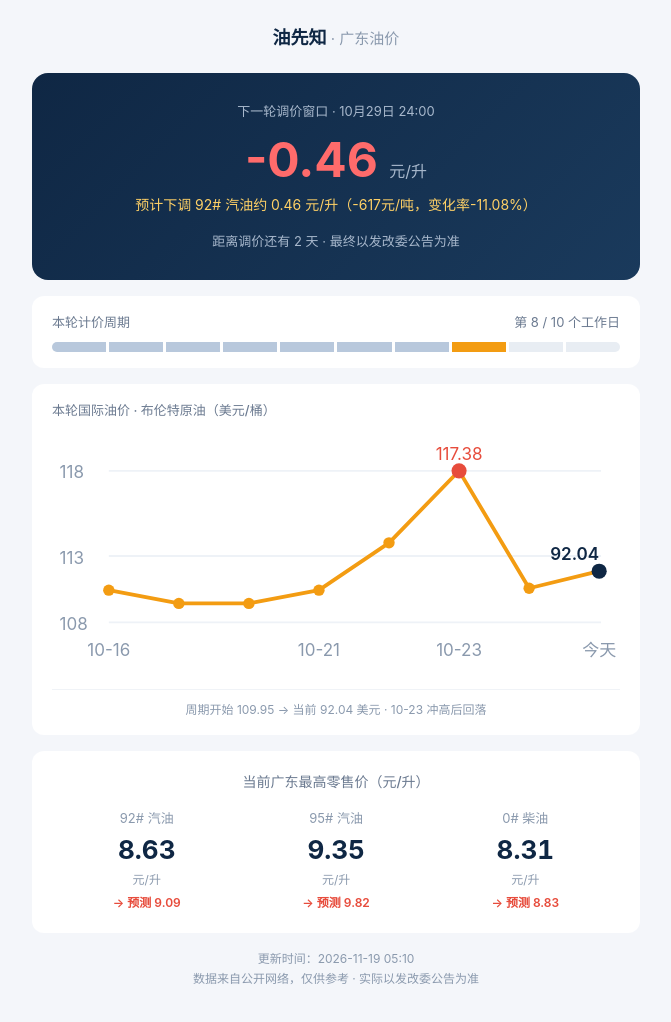
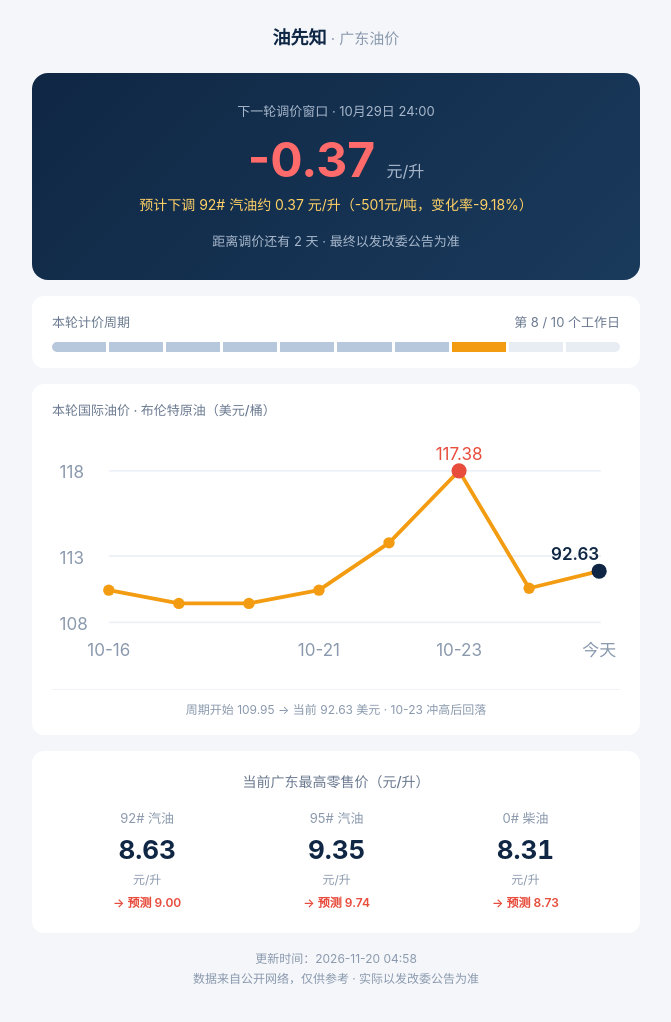
Before and after one commit to stranger008/oil-prophet, a plain HTML site: page index.html in a window 1280 px wide. Shown: the whole page, without its empty margins (304-975 px from the left). Drawn offline with Linux system fonts and the light colour scheme.

Commit message:
auto update: 2026-11-20

```diff
--- a/index.html
+++ b/index.html
@@ -57,8 +57,8 @@
 
   <div class="main">
     <div class="when">下一轮调价窗口 · 10月29日 24:00</div>
-    <div class="predict" id="predict">-0.46 <small>元/升</small></div>
-    <div class="per-liter" id="per-liter">预计下调 92# 汽油约 0.46 元/升（-617元/吨，变化率-11.08%）</div>
+    <div class="predict" id="predict">-0.37 <small>元/升</small></div>
+    <div class="per-liter" id="per-liter">预计下调 92# 汽油约 0.37 元/升（-501元/吨，变化率-9.18%）</div>
     <div class="countdown">距离调价还有 2 天 · 最终以发改委公告为准</div>
   </div>
 
@@ -90,13 +90,13 @@
       <circle cx="252" cy="82" r="3" fill="#f39c12"/>
       <circle cx="289" cy="73" r="4" fill="#0f2744"/>
       <text x="215" y="14" font-size="9" fill="#e74c3c" text-anchor="middle">117.38</text>
-      <text x="289" y="67" font-size="9" fill="#0f2744" text-anchor="end" font-weight="600">92.04</text>
+      <text x="289" y="67" font-size="9" fill="#0f2744" text-anchor="end" font-weight="600">92.63</text>
       <text x="30" y="118" font-size="9" fill="#8a99ad" text-anchor="middle">10-16</text>
       <text x="141" y="118" font-size="9" fill="#8a99ad" text-anchor="middle">10-21</text>
       <text x="215" y="118" font-size="9" fill="#8a99ad" text-anchor="middle">10-23</text>
       <text x="289" y="118" font-size="9" fill="#8a99ad" text-anchor="middle">今天</text>
     </svg>
-    <div class="crude-note">周期开始 109.95 → 当前 92.04 美元 · 10-23 冲高后回落</div>
+    <div class="crude-note">周期开始 109.95 → 当前 92.63 美元 · 10-23 冲高后回落</div>
   </div>
 
   <div class="prices">
@@ -106,25 +106,25 @@
         <div class="t">92# 汽油</div>
         <div class="v" id="p92">8.63</div>
         <div class="u">元/升</div>
-        <div class="next" id="p92next">→ 预测 9.09</div>
+        <div class="next" id="p92next">→ 预测 9.00</div>
       </div>
       <div class="p">
         <div class="t">95# 汽油</div>
         <div class="v" id="p95">9.35</div>
         <div class="u">元/升</div>
-        <div class="next" id="p95next">→ 预测 9.82</div>
+        <div class="next" id="p95next">→ 预测 9.74</div>
       </div>
       <div class="p">
         <div class="t">0# 柴油</div>
         <div class="v" id="p0">8.31</div>
         <div class="u">元/升</div>
-        <div class="next" id="p0next">→ 预测 8.83</div>
+        <div class="next" id="p0next">→ 预测 8.73</div>
       </div>
     </div>
   </div>
 
   <div class="note">
-    更新时间：2026-11-19 05:10<br>
+    更新时间：2026-11-20 04:58<br>
     数据来自公开网络，仅供参考 · 实际以发改委公告为准
   </div>
 </div>
--- a/prices.json
+++ b/prices.json
@@ -41,5 +41,6 @@
   "2026-11-16": 95.028,
   "2026-11-17": 91.643,
   "2026-11-18": 92.643,
-  "2026-11-19": 92.038
+  "2026-11-19": 92.038,
+  "2026-11-20": 92.632
 }
```
